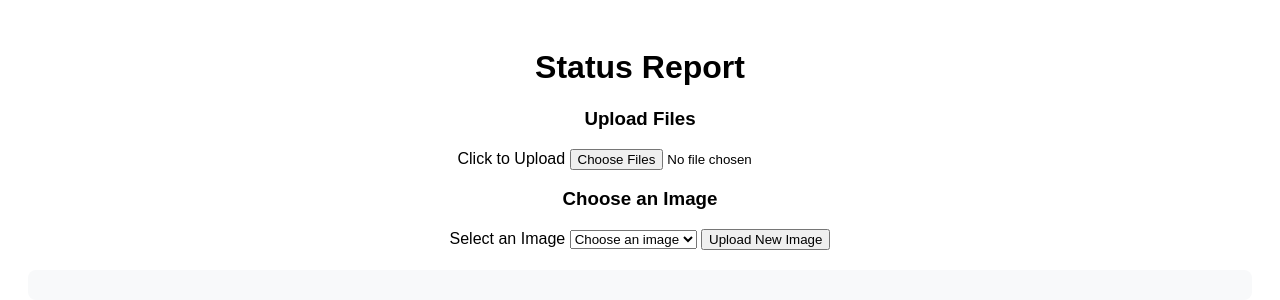
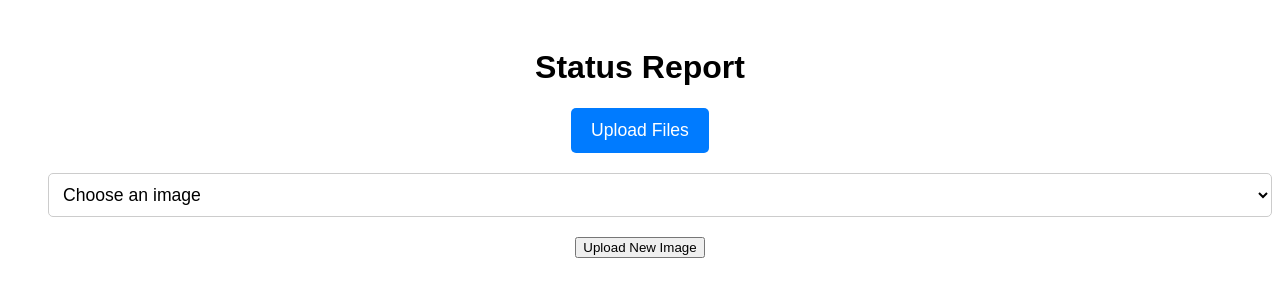
Before and after one commit to volkoff223/status-report-v2, a Flask app: page / in a window 1280 px wide. Shown: the top 300 px of the page. Run offline with Flask 3, Linux system fonts and the light colour scheme.

Commit message:
Added some styles

```diff
--- a/status-report/static/style.css
+++ b/status-report/static/style.css
@@ -108,7 +108,6 @@ tbody tr:hover {
   display: flex;
   justify-content: center;
   align-items: center;
-  background-color: #f8f9fa;
   padding: 15px;
   border-radius: 8px;
 }
@@ -121,3 +120,55 @@ tbody tr:hover {
   box-shadow: 0 4px 6px rgba(0, 0, 0, 0.1);
   margin: 0 auto; /* Ensure image is centered */
 }
+
+/* File Input Styling */
+#file-input {
+  display: none; /* Hide the default file input */
+}
+
+/* Custom label for file input */
+#drop-area label {
+  display: inline-block;
+  background-color: #007bff;
+  color: #fff;
+  padding: 12px 20px;
+  border-radius: 5px;
+  cursor: pointer;
+  font-size: 1.1rem;
+  transition: background-color 0.3s ease;
+}
+
+/* Hover effect on the file upload button */
+#drop-area label:hover {
+  background-color: #0056b3;
+}
+
+/* Styling the dropdown */
+#image-dropdown {
+  width: 100%;
+  padding: 10px;
+  margin: 20px;
+  font-size: 1.1rem;
+  border-radius: 5px;
+  border: 1px solid #ccc;
+  background-color: #fff;
+  transition: border-color 0.3s ease;
+}
+
+/* Focus effect for the dropdown */
+#image-dropdown:focus {
+  outline: none;
+  border-color: #007bff;
+}
+
+/* Styling for dropdown options */
+#image-dropdown option {
+  padding: 10px;
+  font-size: 1rem;
+  background-color: #fff;
+}
+
+/* When the dropdown is hovered over */
+#image-dropdown:hover {
+  border-color: #007bff;
+}
--- a/status-report/templates/index.html
+++ b/status-report/templates/index.html
@@ -3,7 +3,7 @@
   <head>
     <meta charset="UTF-8" />
     <meta name="viewport" content="width=device-width, initial-scale=1.0" />
-    <title>CSV Analyzer</title>
+    <title>Status Report</title>
     <link rel="stylesheet" href="../static/style.css" />
   </head>
   <body>
@@ -14,14 +14,11 @@
 
     <h1>Status Report</h1>
     <div id="drop-area">
-      <h3>Upload Files</h3>
-      <label for="file-input">Click to Upload</label>
+      <label for="file-input">Upload Files</label>
       <input type="file" id="file-input" accept=".csv" multiple />
     </div>
 
     <div id="image-selector">
-      <h3>Choose an Image</h3>
-      <label for="image-dropdown">Select an Image</label>
       <select id="image-dropdown">
         <option value="">Choose an image</option>
         <!-- The images will be dynamically populated by JavaScript -->
```
Also changed, not shown: status-report/static/img/AD.png (added), status-report/static/img/Agape.png (added), status-report/static/img/RS.png (added), 1 other file.
